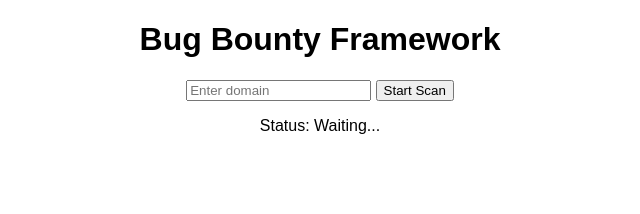
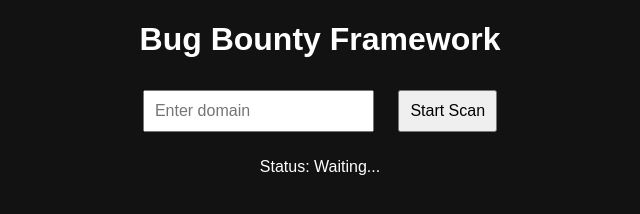
Before and after one commit to beta0x01/aibbf, a plain HTML site: page frontend/index.html in a window 1280 px wide. Shown: the whole page, without its empty margins (320-960 px from the left). Drawn offline with Linux system fonts and the light colour scheme.

Commit message:
Update styles.css

```diff
--- a/frontend/styles.css
+++ b/frontend/styles.css
@@ -1,8 +1,11 @@
 body {
     font-family: Arial, sans-serif;
+    background-color: #121212;
+    color: white;
     text-align: center;
 }
-.dark-mode {
-    background-color: #1e1e1e;
-    color: #ffffff;
+input, button {
+    margin: 10px;
+    padding: 10px;
+    font-size: 16px;
 }
```
